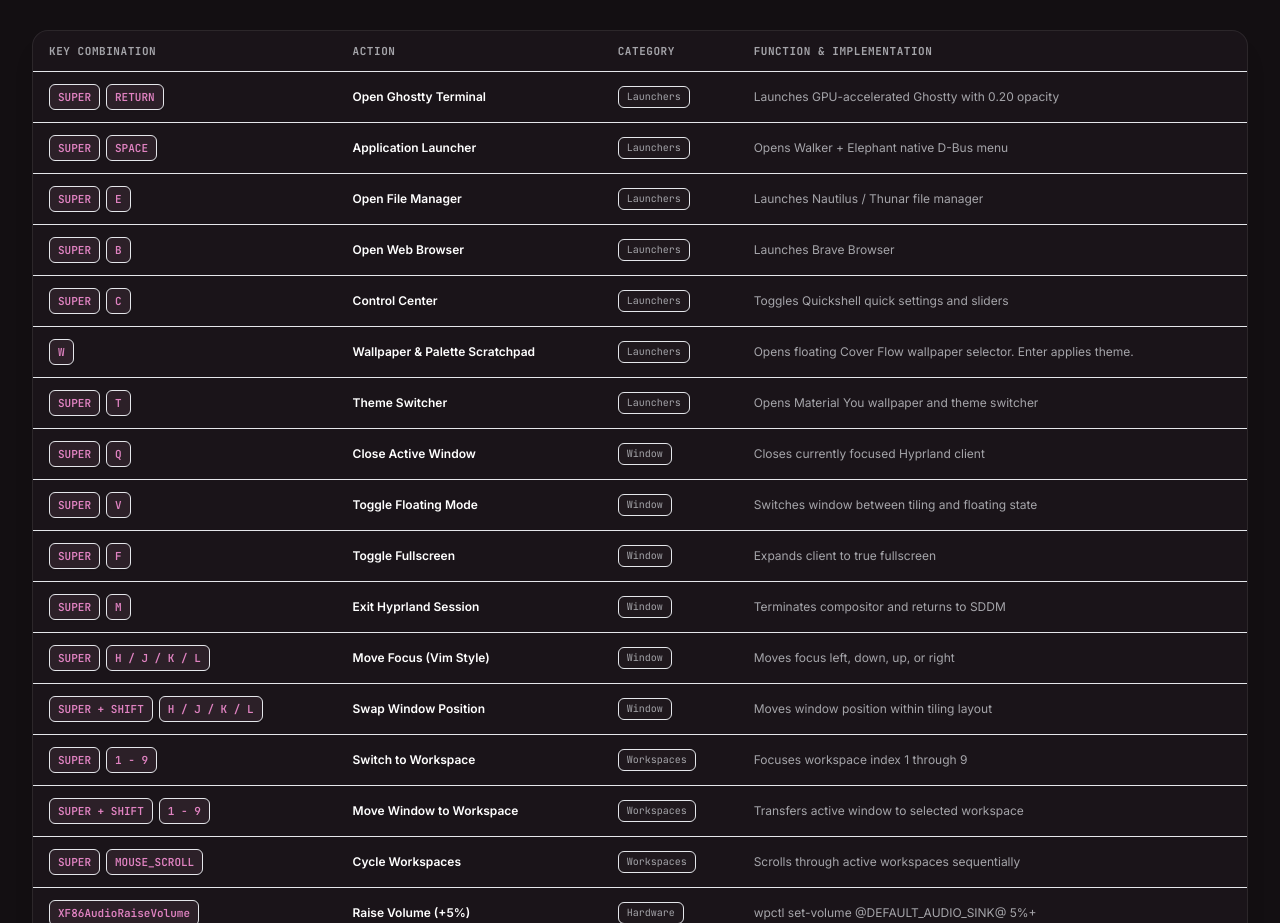
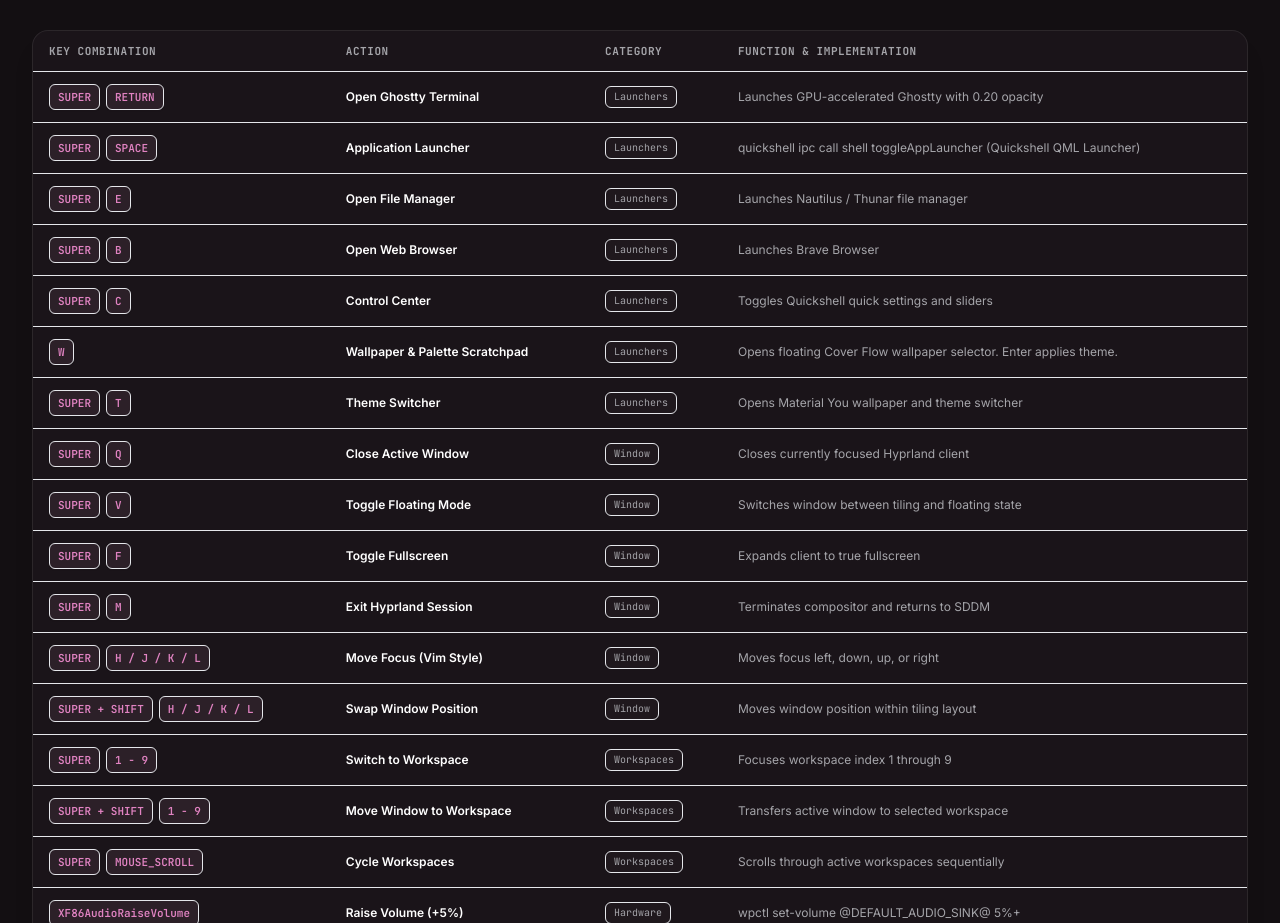
Before and after one commit to krreeshhh/DotFiles-Web, a Next.js app: page / in a window 1280 px wide. Shown: the part 3140-4063 px from the top of the page. Built offline with nearby package versions, Linux system fonts and the light colour scheme.

Commit message:
docs: clarify Quickshell QML App Launcher in keybindings matrix

```diff
--- a/src/components/KeybindingsMatrix.tsx
+++ b/src/components/KeybindingsMatrix.tsx
@@ -15,7 +15,7 @@ interface Keybind {
 
 const KEYBINDINGS: Keybind[] = [
   { combo: ["SUPER", "RETURN"], action: "Open Ghostty Terminal", category: "Launchers", description: "Launches GPU-accelerated Ghostty with 0.20 opacity" },
-  { combo: ["SUPER", "SPACE"], action: "Application Launcher", category: "Launchers", description: "Opens Walker + Elephant native D-Bus menu" },
+  { combo: ["SUPER", "SPACE"], action: "Application Launcher", category: "Launchers", description: "quickshell ipc call shell toggleAppLauncher (Quickshell QML Launcher)" },
   { combo: ["SUPER", "E"], action: "Open File Manager", category: "Launchers", description: "Launches Nautilus / Thunar file manager" },
   { combo: ["SUPER", "B"], action: "Open Web Browser", category: "Launchers", description: "Launches Brave Browser" },
   { combo: ["SUPER", "C"], action: "Control Center", category: "Launchers", description: "Toggles Quickshell quick settings and sliders" },
```
